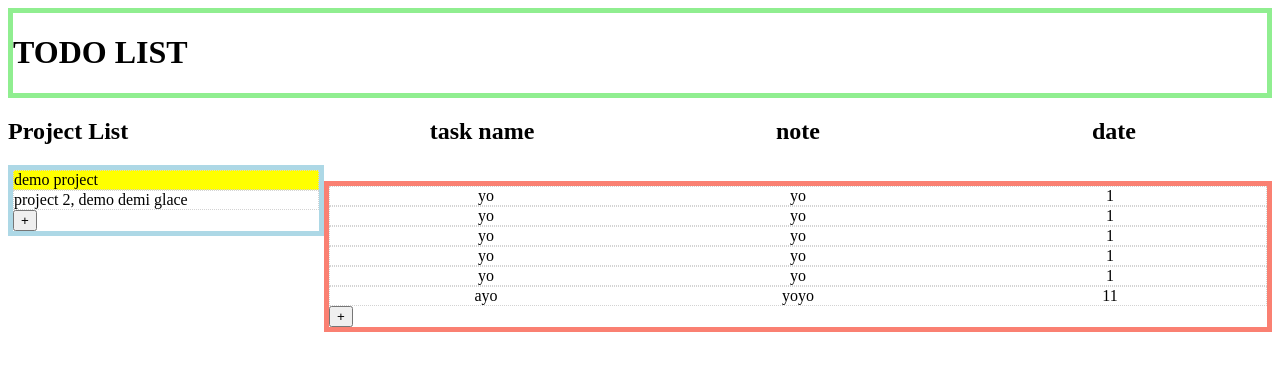
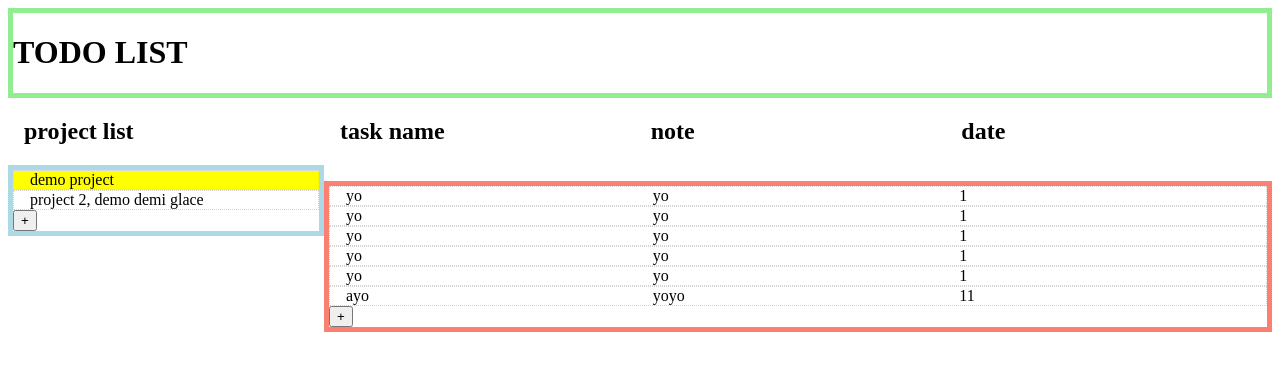
Before and after one commit to daygoDao/todo-list, a website built with webpack: page dist/index.html in a window 1280 px wide. Built offline with Linux system fonts and the light colour scheme.

Commit message:
padded display of projects and tasks

```diff
--- a/src/style.css
+++ b/src/style.css
@@ -25,7 +25,12 @@ main {
 .task-header {
 	display: grid;
 	grid-template-columns: 1fr 1fr 1fr;
-	justify-items: center;
+	padding-left: 1rem;
+	/* justify-items: center; */
+}
+
+.projectList h2 {
+	padding-left: 1rem;
 }
 
 ul {
@@ -36,10 +41,11 @@ ul {
 .content li,
 .projects li {
 	border: 1px dotted lightgray;
+	padding-left: 1rem;
 }
 
 .task {
 	display: grid;
 	grid-template-columns: 1fr 1fr 1fr;
-	justify-items: center;
+	/* justify-items: center; */
 }
```
Also changed, not shown: dist/index.html, dist/main.js.
